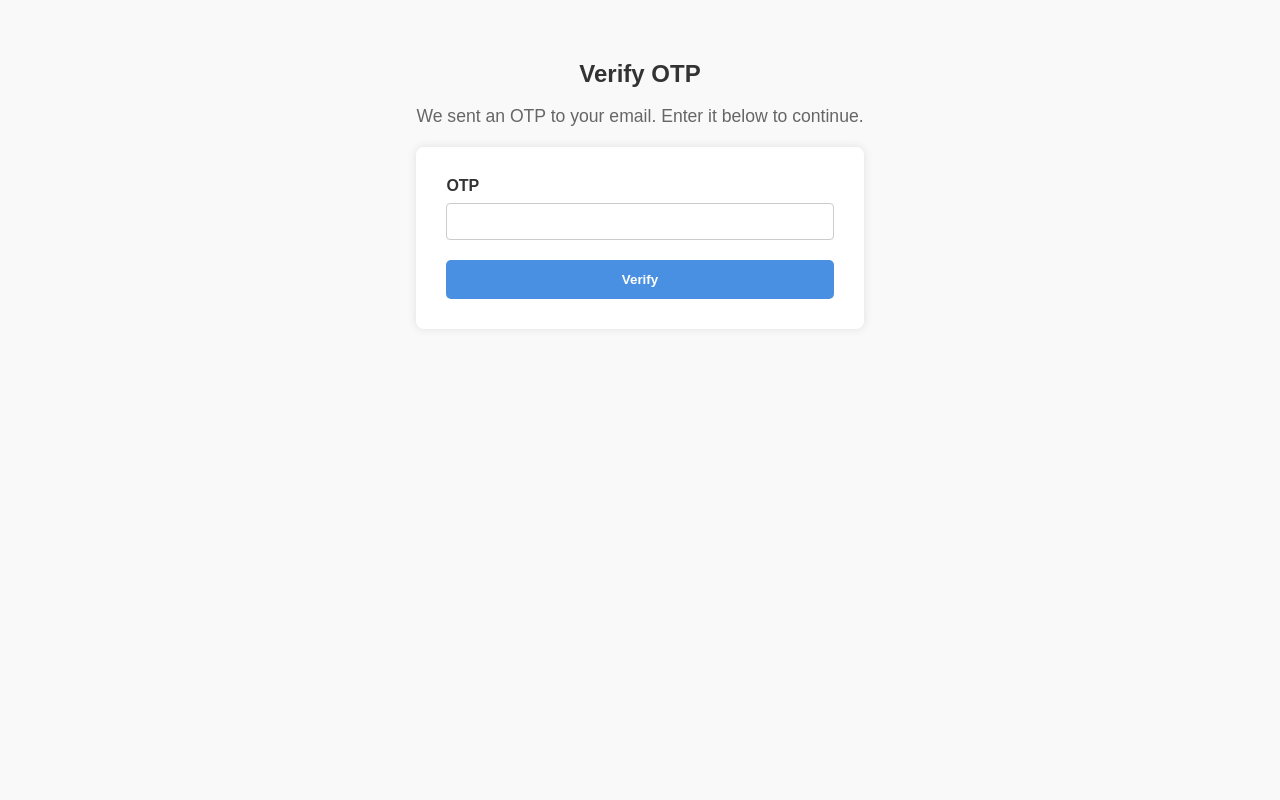
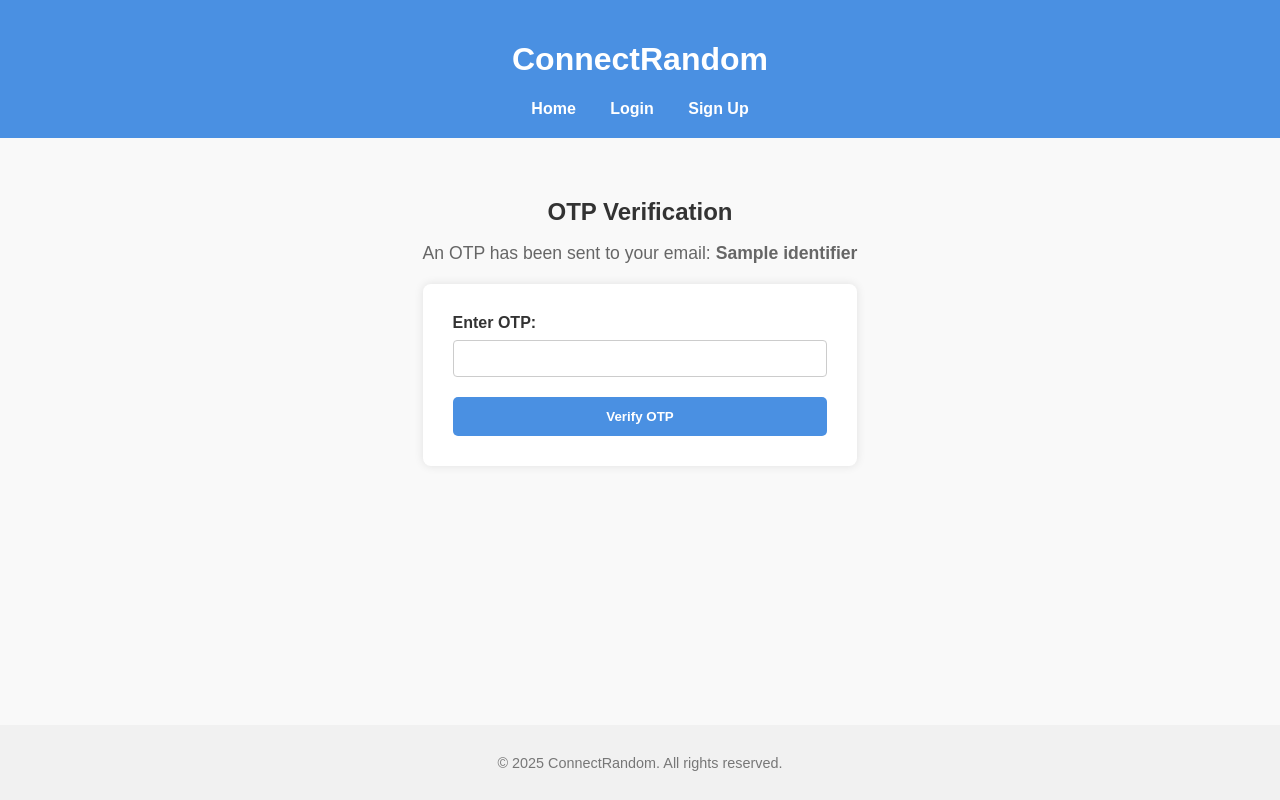
Before and after one commit to Masoom1999/connectRandom-Flask, a Flask app: template templates/verify_otp.html in a window 1280 px wide. Run offline with Flask 3, Linux system fonts and the light colour scheme; the template is opened without the code that fills it: most values are stand-ins (such as "Sample title", 1, 10 or a date in 2020).

Commit message:
Add files via upload

```diff
--- a/templates/verify_otp.html
+++ b/templates/verify_otp.html
@@ -1,25 +1,47 @@
 <!DOCTYPE html>
-<html>
+<html lang="en">
   <head>
-    <title>Verify OTP</title>
+    <meta charset="UTF-8" />
+    <meta name="viewport" content="width=device-width, initial-scale=1.0" />
+    <title>Verify OTP - ConnectRandom</title>
     <link
       rel="stylesheet"
       href="{{ url_for('static', filename='style.css') }}"
     />
   </head>
   <body>
-    <main class="form-box">
-      <h2>Verify OTP</h2>
-      <p>We sent an OTP to your email. Enter it below to continue.</p>
+    <header>
+      <h1>ConnectRandom</h1>
+      <nav>
+        <a href="/">Home</a>
+        <a href="/login">Login</a>
+        <a href="/signup">Sign Up</a>
+      </nav>
+    </header>
+
+    <main>
+      <h2>OTP Verification</h2>
+      <p>
+        An OTP has been sent to your email: <strong>{{ identifier }}</strong>
+      </p>
+
+      <form
+        method="POST"
+        action="{{ url_for('verify_otp_page') }}?identifier={{ identifier }}"
+      >
+        <label for="otp">Enter OTP:</label>
+        <input type="text" id="otp" name="otp" required />
+
+        <button type="submit">Verify OTP</button>
+      </form>
+
       {% if message %}
-      <p style="color: red">{{ message }}</p>
+      <p class="message">{{ message }}</p>
       {% endif %}
-      <form method="POST" action="/verify_otp">
-        <input type="hidden" name="identifier" value="{{ identifier }}" />
-        <label for="otp">OTP</label>
-        <input type="text" id="otp" name="otp" required />
-        <button type="submit">Verify</button>
-      </form>
     </main>
+
+    <footer>
+      <p>&copy; 2025 ConnectRandom. All rights reserved.</p>
+    </footer>
   </body>
 </html>
```
Also changed, not shown: templates/login.html (+5 -11 lines), templates/signup.html (+25 -8 lines), templates/user_home.html (added, +37 -0 lines).
